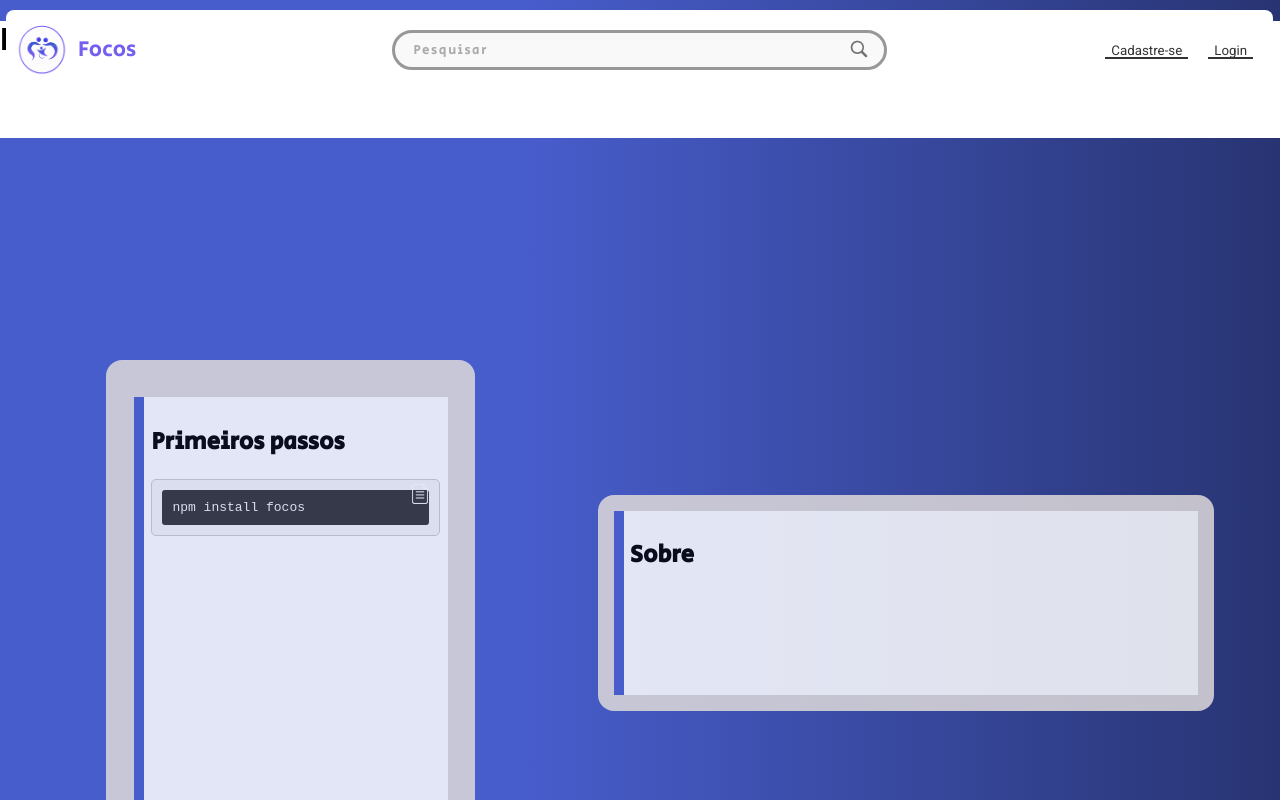
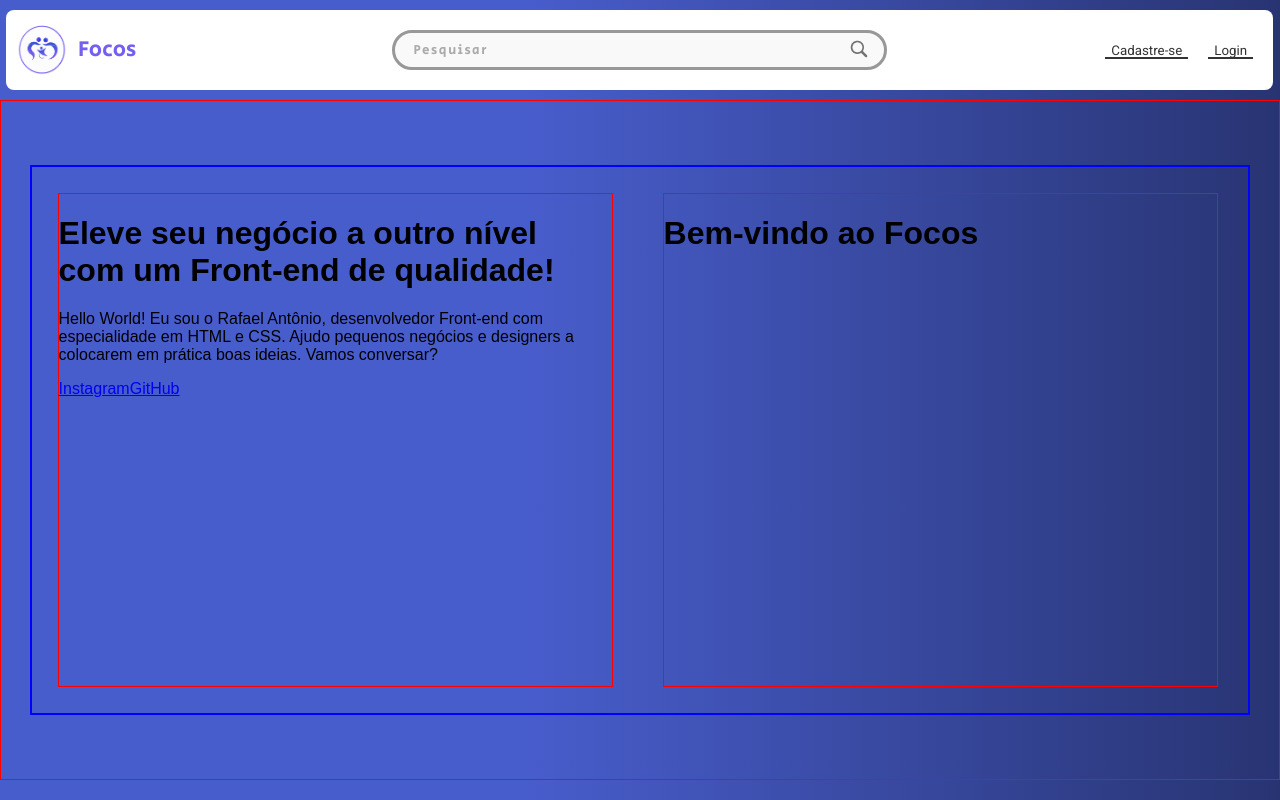
Before and after one commit to RafaelTome22/TCC-ETEC-JARAGUA, a React (Create React App) app in the folder projeto-react/: page / in a window 1280 px wide. Built offline with nearby package versions, Linux system fonts and the light colour scheme; no server answers.

Commit message:
tomando forma

```diff
--- a/projeto-react/src/PAGES/vitrine.js
+++ b/projeto-react/src/PAGES/vitrine.js
@@ -92,13 +92,20 @@ function Vitrine() {
         </div> {/* Fim do header botões de login e cadastro */}
       </header> {/* Fim do header */}
 
-      <div className='apresentacao'> {/* inicio do container de apresentação */}
-        <div className='conteudo-apresentacao'> {/* inicio do container de conteudo da apresentação */}
-            <div className='texto-conteudo-apresentacao'> {/* inicio do container de texto do conteudo da apresentação */}
+      <div className={styles['apresentacao']}> {/* inicio do container de apresentação */}
+        <div className={styles['conteudo-apresentacao']}> {/* inicio do container de conteudo da apresentação */}
+            <div className={styles['texto-conteudo-apresentacao']}> {/* inicio do container de texto do conteudo da apresentação */}
+              <div className={styles['texto-conteudo-apresentacao-main']}>
+                  <h1>Eleve seu negócio a outro nível <strong>com um Front-end de qualidade!</strong></h1>
+                  <p>Hello World! Eu sou o Rafael Antônio, desenvolvedor Front-end com especialidade em HTML e CSS. Ajudo pequenos negócios e designers a colocarem em prática boas ideias. Vamos conversar?</p>
+              </div>
+              <div className={styles['btn-nav']}>
+                <a href="https://www.instagram.com/devcontentss/" class="links">Instagram</a>
+                <a href="https://github.com/RafaelTome22/" class="links">GitHub</a>
+              </div>
+            </div> {/* fim do container de texto do conteudo da apresentação */}
+            <div className={styles['image-conteudo-apresentacao']}> {/* inicio do container de imagem do conteudo da apresentação */}
               <h1 className='titulo-apresentacao'>Bem-vindo ao Focos </h1>
-            </div> {/* fim do container de texto do conteudo da apresentação */}
-            <div className='image-conteudo-apresentacao'> {/* inicio do container de imagem do conteudo da apresentação */}
-
             </div> {/* fim do container de texto do conteudo da apresentação */}
         </div> {/* fim do container de conteudo da apresentação */}
       </div> {/* fim do container de apresentação */}
--- a/projeto-react/src/styles/vitrine.module.css
+++ b/projeto-react/src/styles/vitrine.module.css
@@ -129,13 +129,84 @@ html, body {
     right: 100%;
 }
 
+
+.apresentacao {
+    margin-top: 100px;
+    border: 1px solid red;
+    background: linear-gradient(90deg, rgba(72,93,204,1) 41%, rgba(40,52,114,1) 100%);
+    height: 85vh;
+    display: flex;
+    justify-content: center;
+    align-items: center;
+}
+
+.conteudo-apresentacao {
+    border: 2px solid  blue;
+    padding: 2%;
+    width: 1220px;
+    height: 550px;
+    display: flex;
+    gap: 50px;
+}
+
+.texto-conteudo-apresentacao {
+    border: 1px solid red;
+    width: 555px;
+}
+
+.image-conteudo-apresentacao {
+    border: 1px solid red;
+    width: 555px;
+}
+
+
+
+
+
+
+
+
+
+
+
+
+
+
+
+
+
+
+
+
+
+
+
+
+
+
+
+
+
+
+
+
+
+
+
+
+
+
+
+
+
+
+
+
 .article-body {
     width: 100vw; /* Garante que ocupe toda a largura disponível */
     height: 100vh;
     min-height: calc(100vh - 80px); /* Ajusta a altura para compensar o header */
-    background: rgb(72,93,204);
     background: linear-gradient(90deg, rgba(72,93,204,1) 41%, rgba(40,52,114,1) 100%);
-    margin-top: 80px; /* Garante que o conteúdo fique abaixo do header */
     padding: 20px;
     display: flex;
     flex-direction: column;
```
